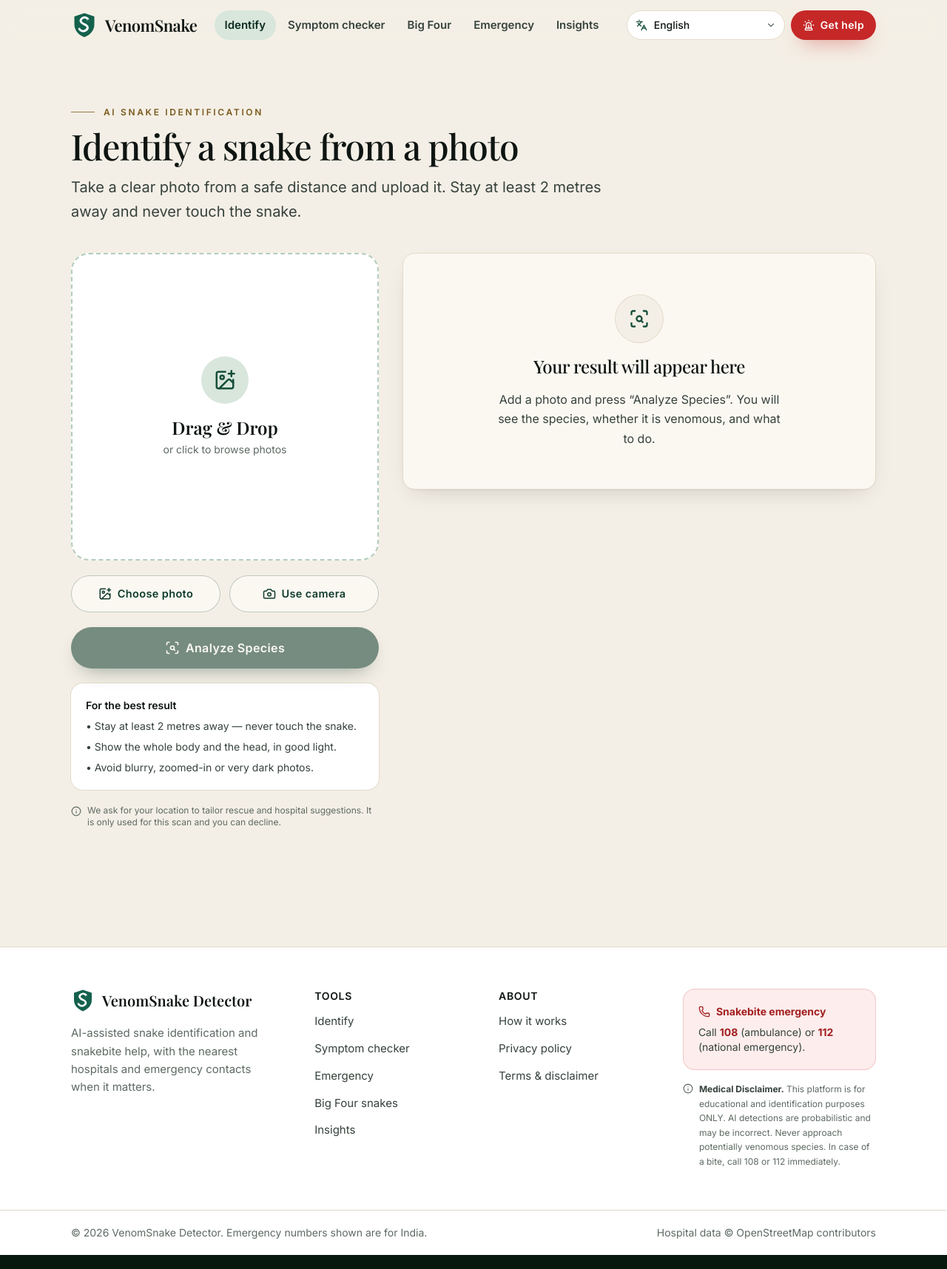
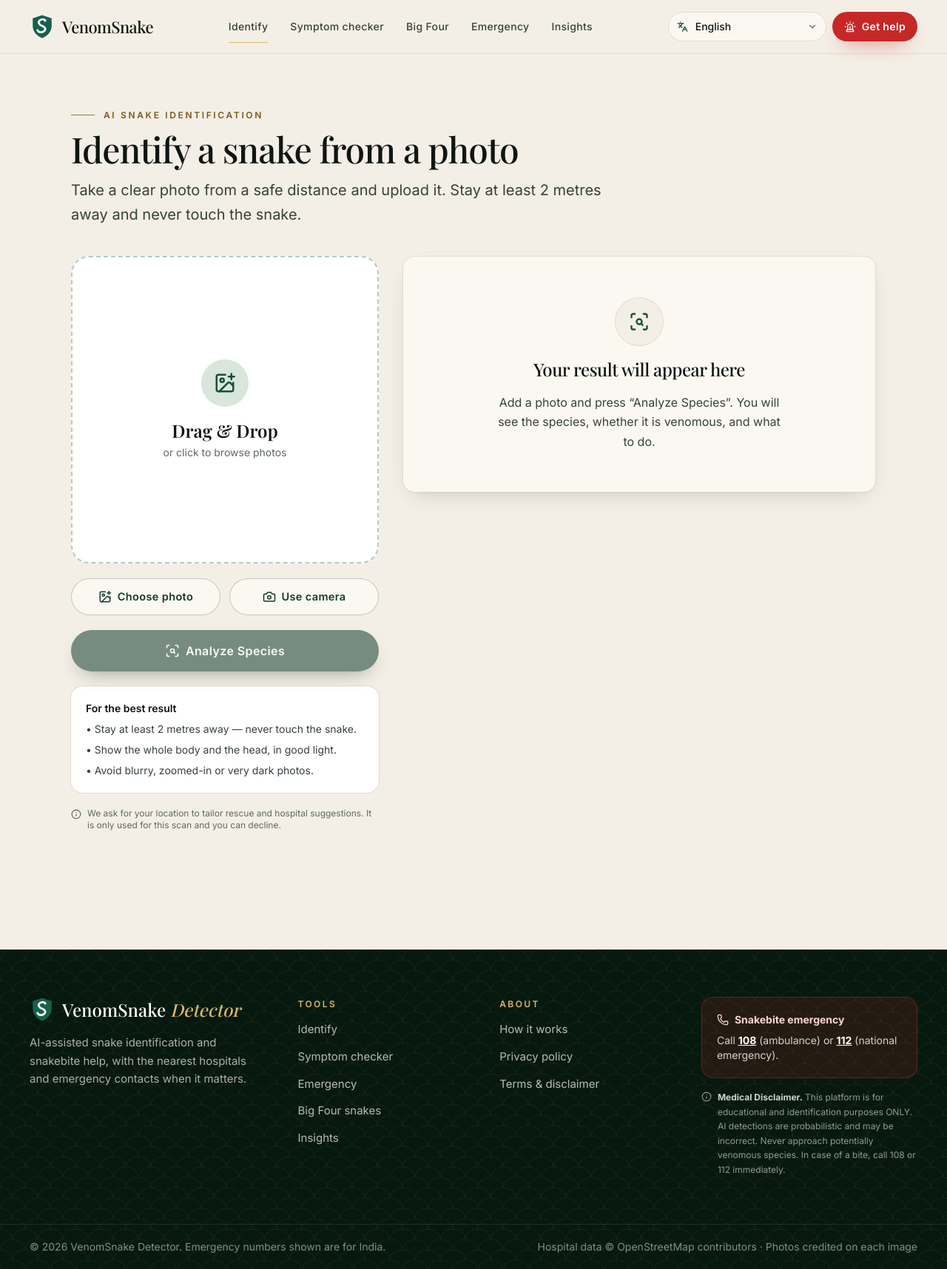
Before and after one commit to Deviousdivya/VenomSnake-Dectector, a React (Vite) app: page /identify in a window 1280 px wide. Shown: the whole page at 74% size. Built offline with nearby package versions, Linux system fonts and the light colour scheme; a web font is replaced by a local one.

Commit message:
feat(layout): header that floats over photographic heroes, forest footer and emergency bar

```diff
--- a/src/components/layout/Footer.tsx
+++ b/src/components/layout/Footer.tsx
@@ -5,23 +5,24 @@ import { useLanguage } from '../../context/LanguageContext';
 export function Footer() {
   const { t } = useLanguage();
   const col = 'space-y-3 text-[15px]';
-  const link = 'text-ink-2 no-underline hover:text-brand-700 hover:underline underline-offset-2';
+  const link = 'text-white/70 no-underline transition hover:text-gold-300';
 
   return (
-    <footer className="mt-24 border-t border-line bg-white pb-28 md:pb-0">
-      <div className="container-x grid gap-12 py-14 md:grid-cols-[1.4fr_1fr_1fr_1.3fr]">
+    <footer className="relative mt-24 overflow-hidden bg-brand-950 pb-28 text-white md:pb-0">
+      <div aria-hidden className="scales-light absolute inset-0 opacity-70" />
+      <div className="container-wide relative grid gap-12 py-16 md:grid-cols-[1.4fr_1fr_1fr_1.3fr]">
         <div>
           <div className="flex items-center gap-2.5">
-            <img src="/favicon.svg" alt="" width={32} height={32} />
-            <span className="font-serif text-xl font-semibold">VenomSnake Detector</span>
+            <img src="/favicon.svg" alt="" width={34} height={34} />
+            <span className="font-serif text-2xl font-medium">VenomSnake <span className="italic text-gold-300">Detector</span></span>
           </div>
-          <p className="mt-4 max-w-sm text-[15px] leading-relaxed text-muted">
+          <p className="mt-4 max-w-sm text-[15px] leading-relaxed text-white/65">
             AI-assisted snake identification and snakebite help, with the nearest hospitals and emergency contacts when it matters.
           </p>
         </div>
 
         <nav aria-label="Tools" className={col}>
-          <p className="text-sm font-semibold uppercase tracking-wider text-ink">Tools</p>
+          <p className="text-[12px] font-semibold uppercase tracking-[0.2em] text-gold-300">Tools</p>
           <ul className="space-y-3">
             <li><Link className={link} to="/identify">{t('nav_identify')}</Link></li>
             <li><Link className={link} to="/symptom-checker">{t('nav_symptoms')}</Link></li>
@@ -32,7 +33,7 @@ export function Footer() {
         </nav>
 
         <nav aria-label="About" className={col}>
-          <p className="text-sm font-semibold uppercase tracking-wider text-ink">About</p>
+          <p className="text-[12px] font-semibold uppercase tracking-[0.2em] text-gold-300">About</p>
           <ul className="space-y-3">
             <li><Link className={link} to="/about">How it works</Link></li>
             <li><Link className={link} to="/privacy">Privacy policy</Link></li>
@@ -41,28 +42,28 @@ export function Footer() {
         </nav>
 
         <div className="space-y-4">
-          <div className="rounded-2xl border border-danger-600/20 bg-danger-50 p-5">
-            <p className="flex items-center gap-2 text-sm font-bold text-danger-700">
+          <div className="rounded-2xl border border-danger-600/40 bg-danger-600/15 p-5">
+            <p className="flex items-center gap-2 text-sm font-bold text-danger-100">
               <Phone size={16} aria-hidden /> Snakebite emergency
             </p>
-            <p className="mt-2 text-sm text-ink-2">
-              Call <a className="font-bold text-danger-700" href="tel:108">108</a> (ambulance) or{' '}
-              <a className="font-bold text-danger-700" href="tel:112">112</a> (national emergency).
+            <p className="mt-2 text-sm text-white/80">
+              Call <a className="font-bold text-white underline" href="tel:108">108</a> (ambulance) or{' '}
+              <a className="font-bold text-white underline" href="tel:112">112</a> (national emergency).
             </p>
           </div>
-          <p className="flex gap-2 text-xs leading-relaxed text-muted">
+          <p className="flex gap-2 text-xs leading-relaxed text-white/55">
             <Info size={14} aria-hidden className="mt-0.5 shrink-0" />
             <span>
-              <strong className="text-ink-2">{t('disclaimer_title')}.</strong> {t('disclaimer_body')}
+              <strong className="text-white/80">{t('disclaimer_title')}.</strong> {t('disclaimer_body')}
             </span>
           </p>
         </div>
       </div>
 
-      <div className="border-t border-line">
-        <div className="container-x flex flex-col items-center justify-between gap-2 py-5 text-sm text-muted sm:flex-row">
+      <div className="relative border-t border-white/10">
+        <div className="container-wide flex flex-col items-center justify-between gap-2 py-5 text-sm text-white/50 sm:flex-row">
           <p>© {new Date().getFullYear()} VenomSnake Detector. Emergency numbers shown are for India.</p>
-          <p>Hospital data © OpenStreetMap contributors</p>
+          <p>Hospital data © OpenStreetMap contributors · Photos credited on each image</p>
         </div>
       </div>
     </footer>
--- a/src/components/layout/Header.tsx
+++ b/src/components/layout/Header.tsx
@@ -5,19 +5,25 @@ import { cn } from '../../lib/utils';
 import { useLanguage } from '../../context/LanguageContext';
 import { languages, LanguageCode } from '../../locales/translations';
 
-function LanguageSelect({ className }: { className?: string }) {
+/** Pages that open with a full-screen photograph: the header floats over it, then turns solid on scroll. */
+export const OVERLAY_ROUTES = ['/', '/big-four'];
+
+function LanguageSelect({ className, dark }: { className?: string; dark: boolean }) {
   const { language, setLanguage } = useLanguage();
   return (
     <div className={cn('relative', className)}>
       <label htmlFor="lang-select" className="sr-only">
         Language
       </label>
-      <Languages size={16} aria-hidden className="pointer-events-none absolute left-3 top-1/2 -translate-y-1/2 text-brand-700" />
+      <Languages size={15} aria-hidden className={cn('pointer-events-none absolute left-3 top-1/2 -translate-y-1/2', dark ? 'text-gold-300' : 'text-brand-700')} />
       <select
         id="lang-select"
         value={language}
         onChange={(e) => setLanguage(e.target.value as LanguageCode)}
-        className="h-10 cursor-pointer appearance-none rounded-full border border-line bg-white pl-9 pr-8 text-sm font-medium text-ink hover:border-brand-600"
+        className={cn(
+          'h-10 cursor-pointer appearance-none rounded-full border pl-9 pr-8 text-sm font-medium transition',
+          dark ? 'border-white/25 bg-white/10 text-white backdrop-blur hover:border-gold-300 [&>option]:text-ink' : 'border-line bg-surface text-ink hover:border-brand-600'
+        )}
       >
         {languages.map((l) => (
           <option key={l.code} value={l.code}>
@@ -25,7 +31,7 @@ function LanguageSelect({ className }: { className?: string }) {
           </option>
         ))}
       </select>
-      <ChevronDown size={14} aria-hidden className="pointer-events-none absolute right-3 top-1/2 -translate-y-1/2 text-muted" />
+      <ChevronDown size={14} aria-hidden className={cn('pointer-events-none absolute right-3 top-1/2 -translate-y-1/2', dark ? 'text-white/70' : 'text-muted')} />
     </div>
   );
 }
@@ -35,10 +41,13 @@ export function Header() {
   const [open, setOpen] = useState(false);
   const { pathname } = useLocation();
   const [scrolled, setScrolled] = useState(false);
+  const overlay = OVERLAY_ROUTES.includes(pathname);
+  // light text on a transparent header over a photo; dark text on the ivory header elsewhere
+  const dark = overlay && !scrolled && !open;
 
   useEffect(() => setOpen(false), [pathname]);
   useEffect(() => {
-    const on = () => setScrolled(window.scrollY > 12);
+    const on = () => setScrolled(window.scrollY > 40);
     on();
     window.addEventListener('scroll', on, { passive: true });
     return () => window.removeEventListener('scroll', on);
@@ -54,21 +63,33 @@ export function Header() {
 
   const linkClass = ({ isActive }: { isActive: boolean }) =>
     cn(
-      'whitespace-nowrap rounded-full px-3.5 py-2 text-[15px] font-semibold no-underline transition',
-      isActive ? 'bg-brand-100 text-brand-900' : 'text-ink-2 hover:bg-brand-50 hover:text-ink'
+      'relative whitespace-nowrap px-3.5 py-2 text-[14px] font-medium tracking-wide no-underline transition',
+      'after:absolute after:inset-x-3.5 after:-bottom-0.5 after:h-px after:origin-left after:scale-x-0 after:bg-gold-300 after:transition-transform after:duration-300 hover:after:scale-x-100',
+      isActive && 'after:scale-x-100',
+      dark ? 'text-white/85 hover:text-white' : 'text-ink-2 hover:text-ink'
     );
 
   return (
-    <header className={cn('sticky top-0 z-40 border-b backdrop-blur-md transition-all duration-300', scrolled ? 'border-line bg-paper/95 shadow-[0_8px_30px_-18px_rgba(18,35,29,0.45)]' : 'border-transparent bg-paper/70')}>
-      <div className="container-x flex h-[68px] items-center justify-between gap-3">
+    <header
+      className={cn(
+        'z-40 w-full transition-all duration-500',
+        overlay ? 'fixed inset-x-0 top-0' : 'sticky top-0',
+        dark
+          ? 'border-b border-transparent bg-gradient-to-b from-black/55 to-transparent'
+          : overlay
+            ? 'border-b border-white/10 bg-brand-950/92 shadow-[0_10px_40px_-18px_rgba(0,0,0,0.7)] backdrop-blur-md'
+            : 'border-b border-line bg-paper/90 backdrop-blur-md'
+      )}
+    >
+      <div className="container-wide flex h-[72px] items-center justify-between gap-3">
         <Link to="/" className="group flex items-center gap-2.5 no-underline" aria-label="VenomSnake Detector - home">
-          <img src="/favicon.svg" alt="" width={36} height={36} className="transition-transform duration-500 group-hover:-rotate-12 group-hover:scale-110" />
-          <span className="whitespace-nowrap font-serif text-[22px] font-semibold leading-none tracking-tight text-ink">
-            VenomSnake<span className="hidden text-brand-700 sm:inline xl:hidden 2xl:inline"> Detector</span>
+          <img src="/favicon.svg" alt="" width={34} height={34} className="transition-transform duration-500 group-hover:-rotate-12 group-hover:scale-110" />
+          <span className={cn('whitespace-nowrap font-serif text-[22px] font-medium leading-none tracking-tight', dark || overlay ? 'text-white' : 'text-ink')}>
+            VenomSnake<span className={cn('hidden italic sm:inline xl:hidden 2xl:inline', dark || overlay ? 'text-gold-300' : 'text-brand-700')}> Detector</span>
           </span>
         </Link>
 
-        <nav aria-label="Primary" className="hidden items-center gap-0.5 xl:flex">
+        <nav aria-label="Primary" className={cn('hidden items-center gap-0.5 xl:flex', overlay && !dark ? '[&_a]:text-white/85 [&_a:hover]:text-white' : '')}>
           {links.map((l) => (
             <NavLink key={l.to} to={l.to} className={linkClass}>
               {l.label}
@@ -77,7 +98,7 @@ export function Header() {
         </nav>
 
         <div className="flex items-center gap-2">
-          <LanguageSelect className="hidden shrink-0 sm:block" />
+          <LanguageSelect className="hidden shrink-0 sm:block" dark={overlay} />
           <Link to="/emergency" className="btn btn-danger btn-sm hidden whitespace-nowrap sm:inline-flex">
             <Siren size={16} aria-hidden /> {t('cta_get_help')}
           </Link>
@@ -87,7 +108,7 @@ export function Header() {
             aria-expanded={open}
             aria-controls="mobile-menu"
             aria-label={open ? 'Close menu' : 'Open menu'}
-            className="grid h-11 w-11 place-items-center rounded-full border border-line bg-white text-ink xl:hidden"
+            className={cn('grid h-11 w-11 place-items-center rounded-full border xl:hidden', overlay ? 'border-white/25 bg-white/10 text-white backdrop-blur' : 'border-line bg-surface text-ink')}
           >
             {open ? <X size={22} /> : <Menu size={22} />}
           </button>
@@ -95,15 +116,21 @@ export function Header() {
       </div>
 
       {open && (
-        <div id="mobile-menu" className="border-t border-line bg-paper xl:hidden">
+        <div id="mobile-menu" className={cn('border-t xl:hidden', overlay ? 'border-white/10 bg-brand-950' : 'border-line bg-paper')}>
           <nav aria-label="Mobile" className="container-x flex flex-col gap-1 py-4">
             {links.map((l) => (
-              <NavLink key={l.to} to={l.to} className={({ isActive }) => cn(linkClass({ isActive }), 'py-3 text-base')}>
+              <NavLink
+                key={l.to}
+                to={l.to}
+                className={({ isActive }) =>
+                  cn('rounded-xl px-3 py-3 text-base font-medium no-underline', overlay ? 'text-white/90 hover:bg-white/10' : 'text-ink-2 hover:bg-brand-50', isActive && (overlay ? 'bg-white/10' : 'bg-brand-100 text-brand-900'))
+                }
+              >
                 {l.label}
               </NavLink>
             ))}
             <div className="mt-3 flex items-center gap-3 sm:hidden">
-              <LanguageSelect className="flex-1 [&_select]:w-full" />
+              <LanguageSelect className="flex-1 [&_select]:w-full" dark={overlay} />
             </div>
           </nav>
         </div>
--- a/src/components/layout/MobileEmergencyBar.tsx
+++ b/src/components/layout/MobileEmergencyBar.tsx
@@ -7,7 +7,7 @@ export function MobileEmergencyBar() {
   if (pathname === '/emergency') return null;
   return (
     <div
-      className="fixed inset-x-0 bottom-0 z-40 border-t border-line bg-white/95 px-4 pb-[max(0.75rem,env(safe-area-inset-bottom))] pt-3 shadow-[0_-8px_24px_-12px_rgba(16,32,27,0.25)] backdrop-blur md:hidden"
+      className="fixed inset-x-0 bottom-0 z-40 border-t border-white/10 bg-brand-950/95 px-4 pb-[max(0.75rem,env(safe-area-inset-bottom))] pt-3 shadow-[0_-12px_30px_-14px_rgba(0,0,0,0.6)] backdrop-blur md:hidden"
       role="region"
       aria-label="Emergency actions"
     >
@@ -15,7 +15,7 @@ export function MobileEmergencyBar() {
         <a href="tel:108" className="btn btn-danger btn-sm">
           <Phone size={16} aria-hidden /> Call 108
         </a>
-        <Link to="/emergency" className="btn btn-outline-danger btn-sm">
+        <Link to="/emergency" className="btn btn-light btn-sm">
           <Siren size={16} aria-hidden /> Bitten? Get help
         </Link>
       </div>
```
